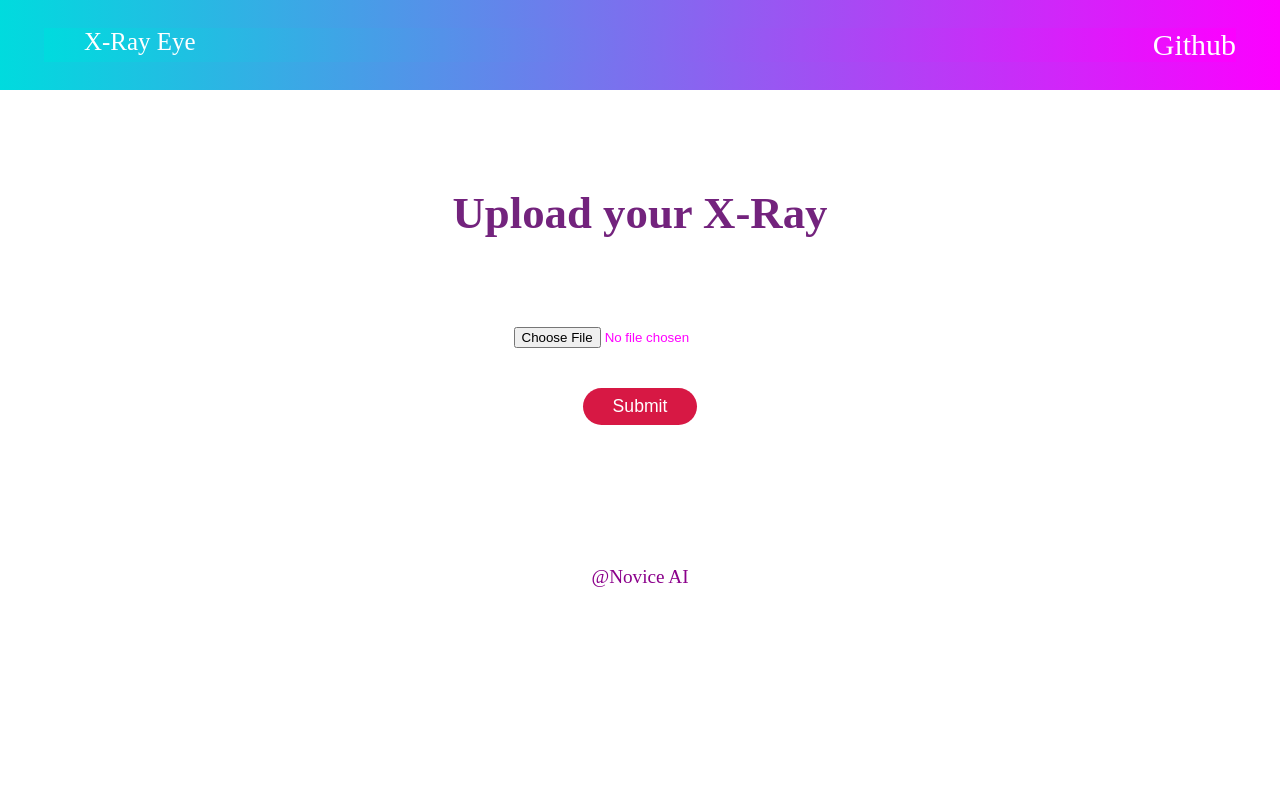
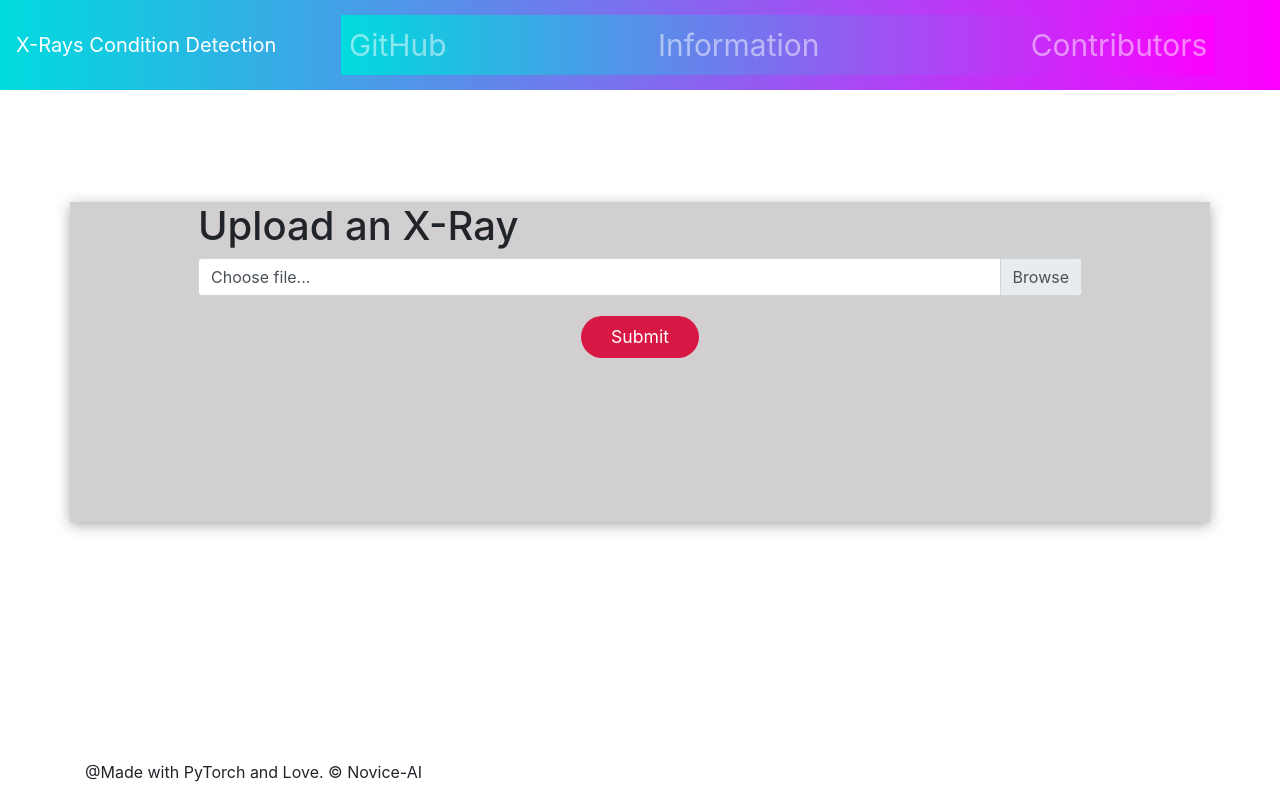
Before and after one commit to ashishbairwa/Disease-Detection-with-Chest-X-Ray, a Flask app: page / in a window 1280 px wide. Run offline with Flask 2, Linux system fonts and the light colour scheme; some libraries are stand-ins or nearby versions.

Commit message:
Update index.html

```diff
--- a/templates/index.html
+++ b/templates/index.html
@@ -1,40 +1,76 @@
-<!DOCTYPE html>
-<html>
-<head>
-	<title>X-Ray Eye</title>
-	<link rel="stylesheet" type="text/css"  href="{{url_for('static',filename='styles/app.css')}}">
-	<meta charset="UTF-8">
-    <meta name="viewport" content="width=device-width, initial-scale=1.0">
-    <meta http-equiv="X-UA-Compatible" content="ie=edge">
-</head>
-<body
-style="color: hotpink">
+<!doctype html>
+<html lang="en" class="h-100">
+  <head>
+    <meta charset="utf-8">
+    <meta name="viewport" content="width=device-width, initial-scale=1, shrink-to-fit=no">
+    <meta name="description" content="">
+    <meta name="author" content="Novice-AI">
+    <title>X-Rays Condition Detection</title>
+    <!--External CSS-->
+	<link rel="stylesheet" type="text/css" href="{{url_for('static',filename='styles/app.css')}}">
+    <!-- Bootstrap core CSS -->
+	<link rel="stylesheet" href="https://maxcdn.bootstrapcdn.com/bootstrap/4.3.1/css/bootstrap.min.css">
+	<script src="https://ajax.googleapis.com/ajax/libs/jquery/3.4.1/jquery.min.js"></script>
+	<script src="https://cdnjs.cloudflare.com/ajax/libs/popper.js/1.14.7/umd/popper.min.js"></script>
+	<script src="https://maxcdn.bootstrapcdn.com/bootstrap/4.3.1/js/bootstrap.min.js"></script>
 
-	<nav>
-		<ul>
-			<li>X-Ray Eye</li>
-			<li><a href="#">Github</a></li>
+  </head>
+  <body class="d-flex flex-column h-100" style="
+    background-image: {{url_for('static',filename='styles/background.svg')}};
+    background-repeat: no-repeat;
+    background-size: cover;
+">
+	<nav class="navbar navbar-expand-md bg-dark navbar-dark" style="margin-bottom: 5%;">
+	  <!-- Brand -->
+	  <a class="navbar-brand" href="#">X-Rays Condition Detection</a>
+
+	  <!-- Toggler/collapsibe Button -->
+	  <button class="navbar-toggler" type="button" data-toggle="collapse" data-target="#collapsibleNavbar">
+		<span class="navbar-toggler-icon"></span>
+	  </button>
+
+	  <!-- Navbar links -->
+	  <div class="collapse navbar-collapse" id="collapsibleNavbar">
+		<ul class="navbar-nav">
+		  <li class="nav-item">
+			<a class="nav-link" href="github.com">GitHub</a>
+		  </li>
+		  <li class="nav-item">
+			<a class="nav-link" href="#">Information</a>
+		  </li>
+		  <li class="nav-item">
+			<a class="nav-link" href="#">Contributors</a>
+		  </li>
 		</ul>
+	  </div>
 	</nav>
-	<div class="body">
 
-		<h2>Upload your X-Ray</h2>
-		<form method="POST" enctype=multipart/form-data style="color: fuchsia">
-			<input type="file" name="file">
-			<input type="submit" name="upload">
+    <!-- Begin page content -->
+	<main role="main" class="flex-shrink-0">
+	  <div class="container" id="era" style="padding: 0 10% 5% 10%;background: #6962624d;box-shadow: 0px 3px 13px darkgrey;">
+		<h1 class="mt-5">Upload an X-Ray</h1>
+
+		<form method="POST" enctype="multipart/form-data" >
+
+			<div class="custom-file">
+				<input type="file" class="custom-file-input" id="validatedCustomFile" required name="file">
+				<label class="custom-file-label" for="validatedCustomFile">Choose file...</label>
+				<div class="invalid-feedback">Invalid file feedback</div>
+			</div>
+			<div class="col text-center">
+				<input class="btn btn-primary btn-lg" type="submit" name="upload">
+			</div>
 		</form>
-	</div>
-    <div>
-		<p style="margin-top:90px;
-		font-size: 1.2em;
-		display: flex;
-		flex-direction: column;
-		justify-content: center;
-		align-items: center;
-		color: darkmagenta
-	">
-			@Novice AI
-		</p>
-	</div>
+
+	  </div>
+	</main>
+
+	<footer class="footer mt-auto py-3">
+	  <div class="container">
+		<span>@Made with PyTorch and Love. &copy; Novice-AI </span>
+	  </div>
+	</footer>
 </body>
 </html>
+
+</div>
```
